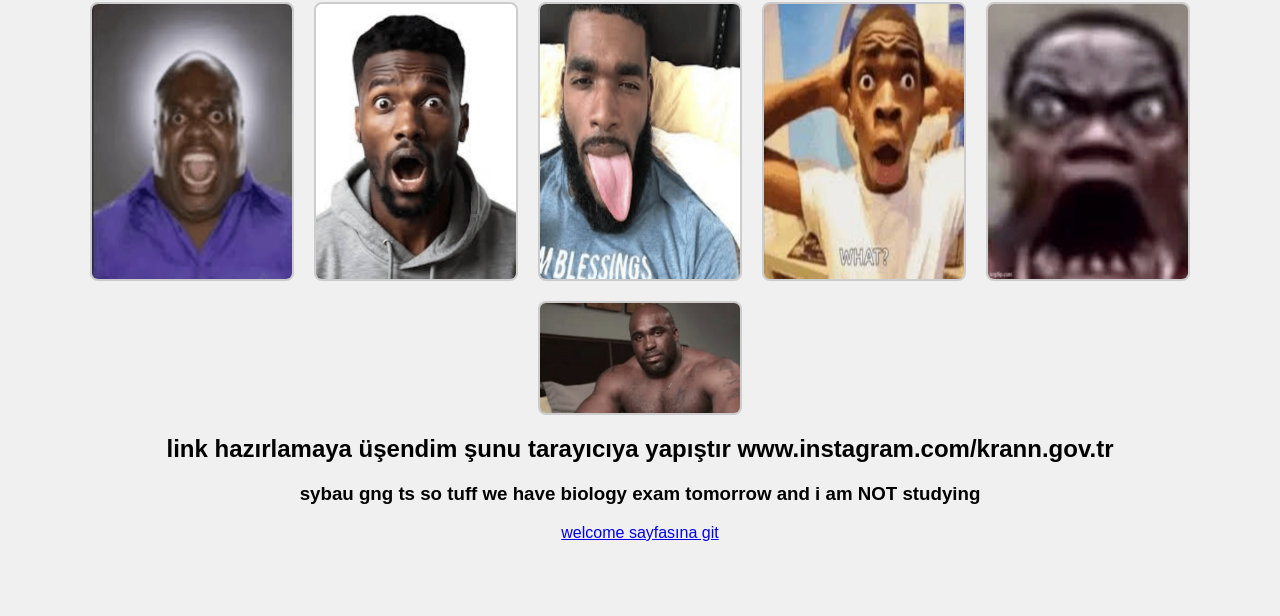
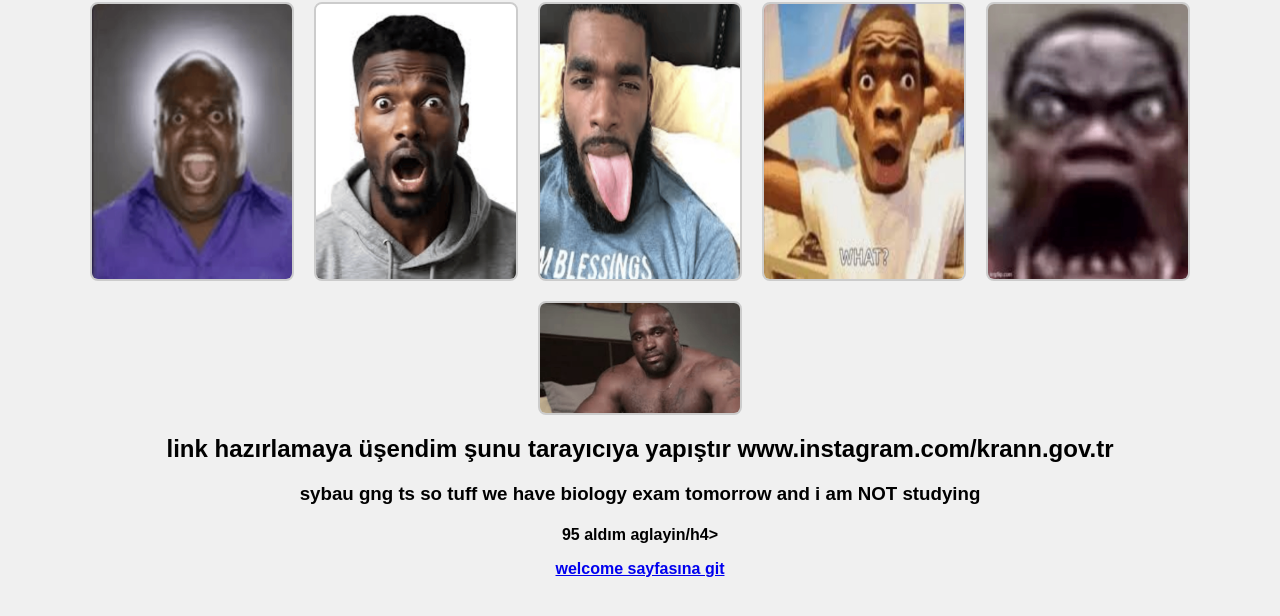
Before and after one commit to Kranimo/corumlular, a plain HTML site: page main.html in a window 1280 px wide. Shown: the part 106-722 px from the top of the page. Drawn offline with Linux system fonts and the light colour scheme.

Commit message:
Update main.html

```diff
--- a/main.html
+++ b/main.html
@@ -42,6 +42,7 @@
 
     <h2>link hazırlamaya üşendim şunu tarayıcıya yapıştır www.instagram.com/krann.gov.tr</h2>
     <h3>sybau gng ts so tuff we have biology exam tomorrow and i am NOT studying</h3>
+    <h4>95 aldım aglayin/h4>
     <p><a href="/corumlular/">welcome sayfasına git</a></p>
 </body>
 </html>
```
